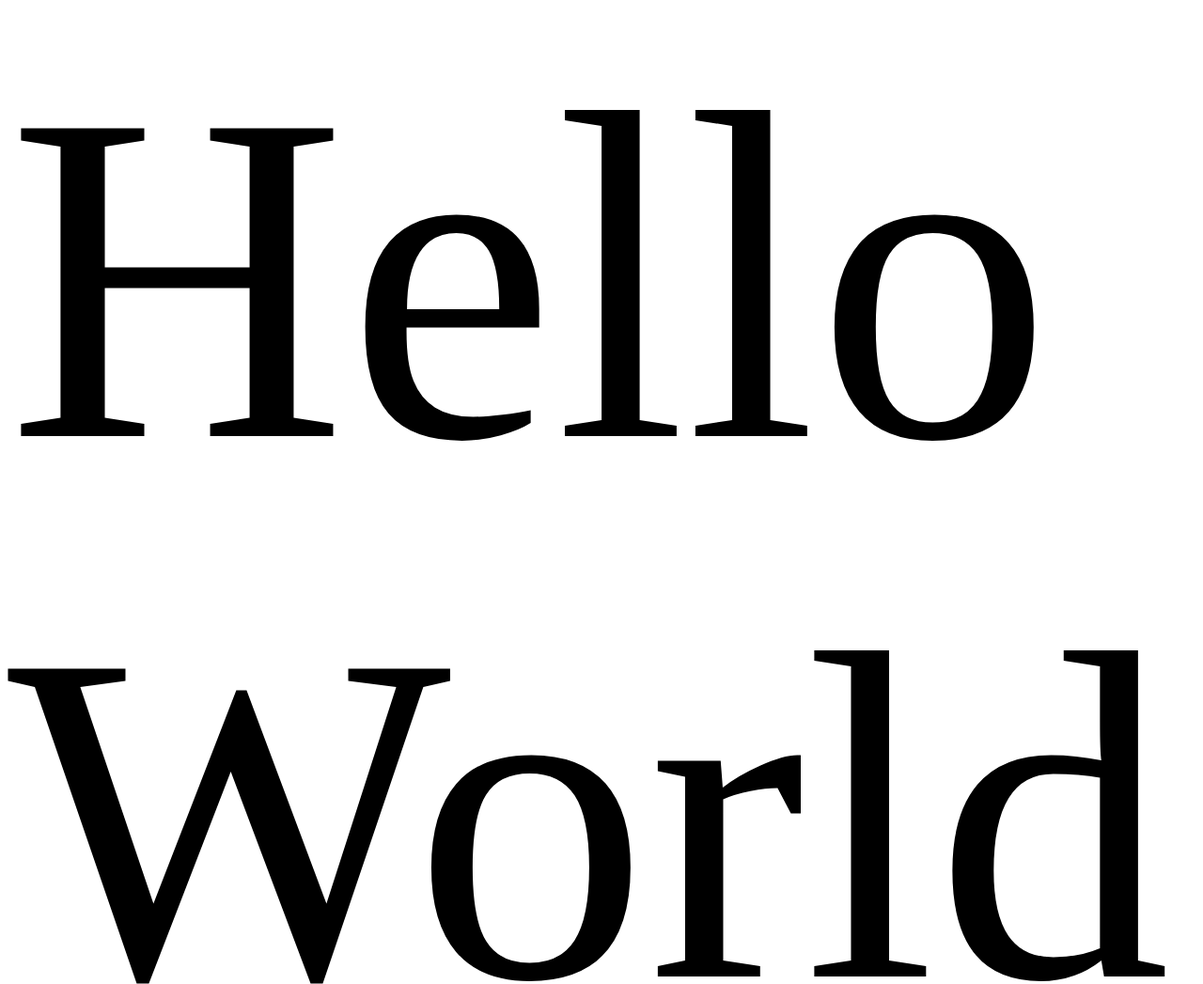
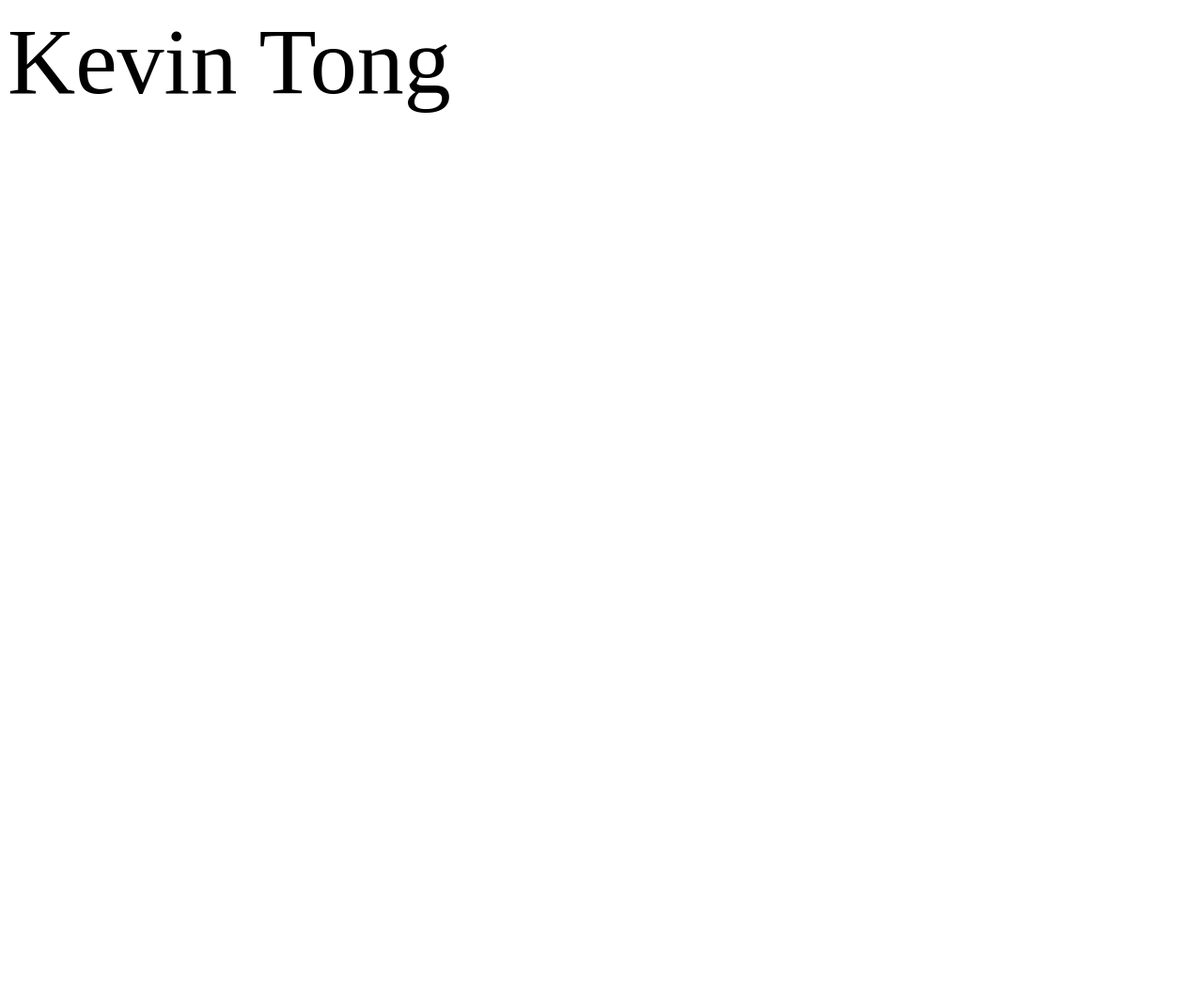
Before and after one commit to ktong314/ktong314.github.io, a plain HTML site: page index.html in a window 1280 px wide. Shown: the whole page at 94% size. After the commit the page ends 800 px from the top, so only its background shows below. Drawn offline with Linux system fonts and the light colour scheme.

Commit message:
added a header

```diff
--- a/index.html
+++ b/index.html
@@ -1,10 +1,10 @@
 <head>
-    <meta charset="UTF-8" />
-    <meta http-equiv="X-UA-Compatible" content="IE=edge" />
-    <meta name="viewport" content="width=device-width, initial-scale=1.0" />
+    <meta name="description" content="This is Kevin Tong's personal Website" />
     <link rel="stylesheet" type="text/css" href="stylesheet.css" />
-    <title>Link CSS to HTML</title>
+    <title>Kevin Tong Website</title>
 </head>
-<div class="header">
-    Hello World
-</div>
+<body>
+    <div id="header">
+        Kevin Tong
+    </div>
+</body>
--- a/stylesheet.css
+++ b/stylesheet.css
@@ -1,3 +1,3 @@
-.header {
-    font-size: 500px
+#header {
+    font-size: 100px;
 }
```
